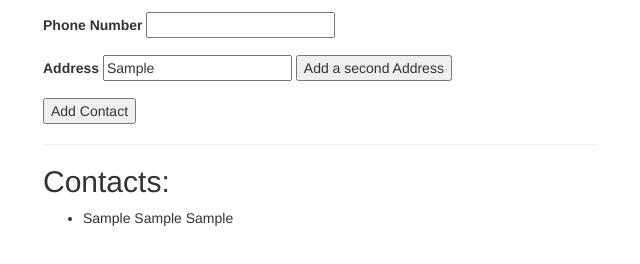
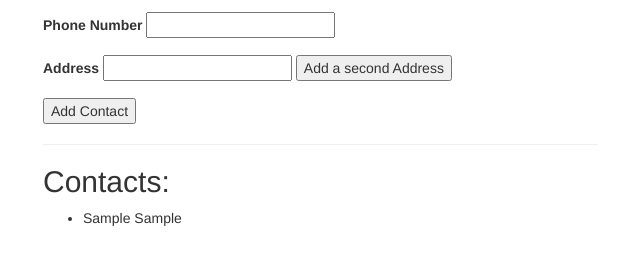
Before and after one commit to mlstroud/addressbook2, a plain HTML site: page index.html in a window 1280 px wide. Both pictures are taken after typing "Sample", "Sample", "Sample", "Sample" into the empty fields and a click on the button "Add Contact". Shown: the part 228-492 px from the top of the page, 27-667 px from the left. Drawn offline with Linux system fonts and the light colour scheme.

Commit message:
fix error in contacts list code

```diff
--- a/index.html
+++ b/index.html
@@ -50,6 +50,8 @@
           <p>First Name: <span class="first-name"></span></p>
           <p>Last Name: <span class="last-name"></span></p>
           <p>Phone Number: <span class="phone-number"></span></p>
+          <p>First Address: <span class="address1"></span></p>
+          <p>Second Address: <span class="address2"></span></p>
           <div id="buttons">
           </div>
         </div>
--- a/js/scripts.js
+++ b/js/scripts.js
@@ -57,7 +57,8 @@
   var contactsList = $("ul#contacts");
   var htmlForContactInfo = "";
   addressBookToDisplay.contacts.forEach(function (contact) {
-    htmlForContactInfo += "<li id=" + contact.id + ">" + contact.firstName + " " + contact.lastName + " " + contact.address1 + " " + contact.address2 + "</li>";
+    htmlForContactInfo += "<li id=" + contact.id + ">" + contact.firstName + " " + contact.lastName + " </li>";
+    console.log(contact.address1);
   });
   contactsList.html(htmlForContactInfo);
 }
@@ -73,13 +74,9 @@
   var buttons = $("#buttons");
   buttons.empty();
   buttons.append("<button class='deleteButton' id=" + + contact.id + ">Delete</button>");
+  console.log(contact.address2)
 };
 
-// function showSecondAddress() {
-//   $("button#additional-address-button").on("click", "button", function () {
-//     $("#second-address").show();
-//   })
-// };
 
 function attachContactListeners() {
   $("ul#contacts").on("click", "li", function () {
@@ -111,8 +108,8 @@
     $("input#new-first-name").val("");
     $("input#new-last-name").val("");
     $("input#new-phone-number").val("");
-    $("input#address1").val("");
-    $("input#address2").val("");
+    $("input#new-address1").val("");
+    $("input#new-address2").val("");
     $("#second-address").hide();
 
     var newContact = new Contact(inputtedFirstName, inputtedLastName, inputtedPhoneNumber, inputtedAddress1, inputtedAddress2);
```
